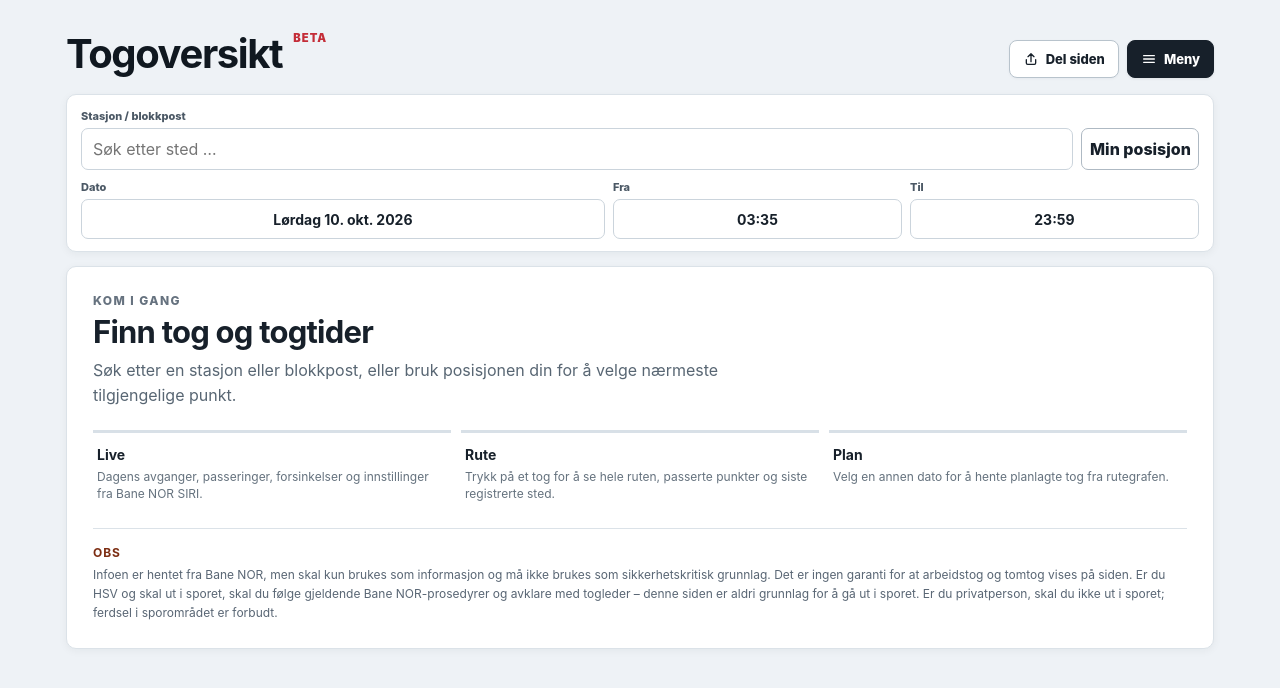
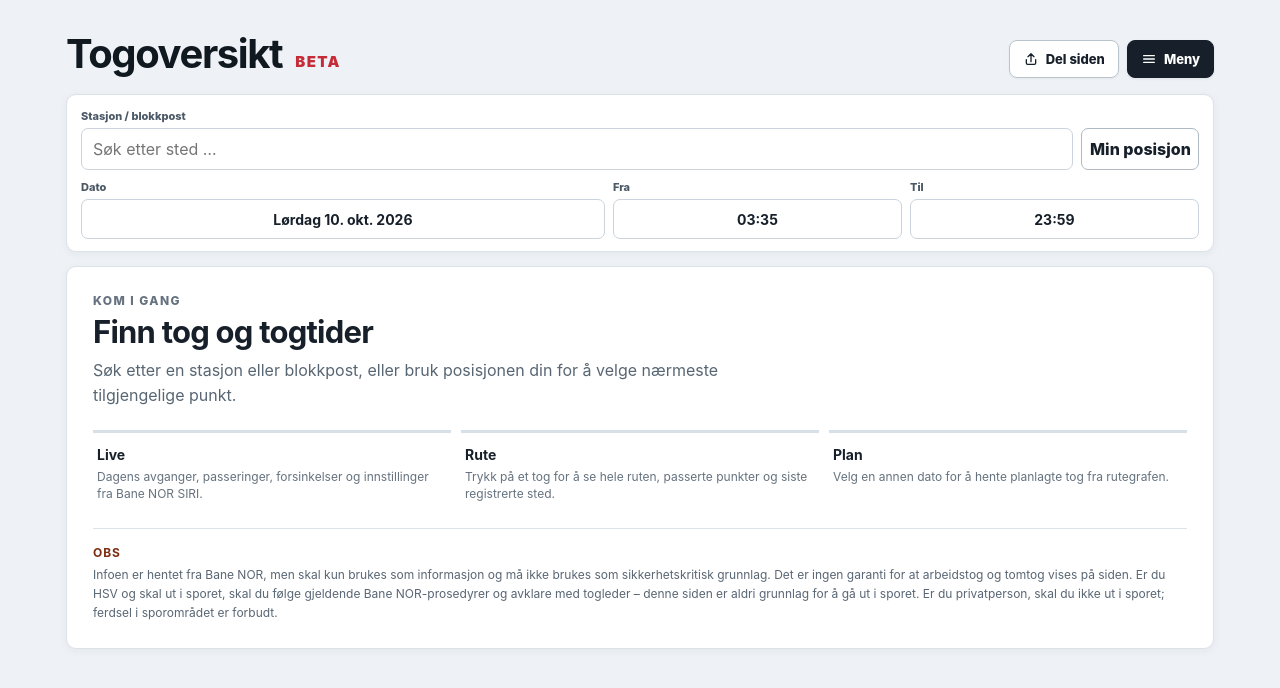
Before and after one commit to sudojohnas/Togoversikt, a website: page public/index.html in a window 1280 px wide. Drawn offline with Linux system fonts and the light colour scheme.

Commit message:
Flytt beta-merket ned ved logoen

```diff
--- a/public/style.css
+++ b/public/style.css
@@ -1,6 +1,6 @@
 :root{font-family:Inter,ui-sans-serif,system-ui,-apple-system,BlinkMacSystemFont,"Segoe UI",sans-serif;color:#17202a;background:#eef2f6}
 *{box-sizing:border-box}body{margin:0;background:#eef2f6;color:#17202a}.wrap{max-width:1180px;margin:0 auto;padding:26px 16px 60px}
-.topbar{display:flex;align-items:flex-end;justify-content:space-between;gap:16px;margin-bottom:16px}.brand-link{display:inline-block;border-radius:6px;color:inherit;text-decoration:none}.brand-link:hover h1{color:#2b5f8a}.brand-link:focus-visible{outline:3px solid rgba(40,102,169,.22);outline-offset:4px}h1{margin:3px 0 0;font-size:clamp(28px,4vw,40px);letter-spacing:-.035em;color:#101820}.beta-label{display:inline-block;margin-left:3px;color:#c42d38;font-size:.28em;font-weight:950;letter-spacing:.09em;line-height:1;vertical-align:top;transform:translateY(.32em)}.kicker{font-size:12px;font-weight:800;text-transform:uppercase;letter-spacing:.12em;color:#66727f}
+.topbar{display:flex;align-items:flex-end;justify-content:space-between;gap:16px;margin-bottom:16px}.brand-link{display:inline-block;border-radius:6px;color:inherit;text-decoration:none}.brand-link:hover h1{color:#2b5f8a}.brand-link:focus-visible{outline:3px solid rgba(40,102,169,.22);outline-offset:4px}h1{margin:3px 0 0;font-size:clamp(28px,4vw,40px);letter-spacing:-.035em;color:#101820}.beta-label{display:inline-block;margin-left:5px;color:#c42d38;font-size:clamp(12px,.38em,15px);font-weight:950;letter-spacing:.09em;line-height:1;vertical-align:baseline;transform:translateY(-.08em)}.kicker{font-size:12px;font-weight:800;text-transform:uppercase;letter-spacing:.12em;color:#66727f}
 .live-badge{display:flex;align-items:center;gap:7px;background:#17202a;color:#fff;border-radius:7px;padding:7px 10px;font-size:11px;font-weight:850;letter-spacing:.08em}.live-badge span{width:7px;height:7px;border-radius:50%;background:#47b56b;box-shadow:0 0 0 3px rgba(71,181,107,.18)}
 .panel{background:#fff;border:1px solid #dbe2e8;border-radius:10px;box-shadow:0 2px 8px rgba(20,32,44,.05)}.filters{display:grid;grid-template-columns:2fr 1fr .8fr .8fr auto;gap:10px;padding:14px;align-items:end}
 .field{position:relative;display:flex;flex-direction:column;gap:5px}.field label{font-size:11px;font-weight:800;color:#4b5865}.location-field{z-index:20}input,button{height:42px;border-radius:7px;border:1px solid #cbd4dc;background:#fff;color:#15202b;padding:0 11px;font:inherit;font-size:16px}input:focus{outline:3px solid rgba(40,102,169,.15);border-color:#2866a9}button{cursor:pointer;background:#17202a;color:#fff;border-color:#17202a;font-weight:800;padding:0 18px}
```
